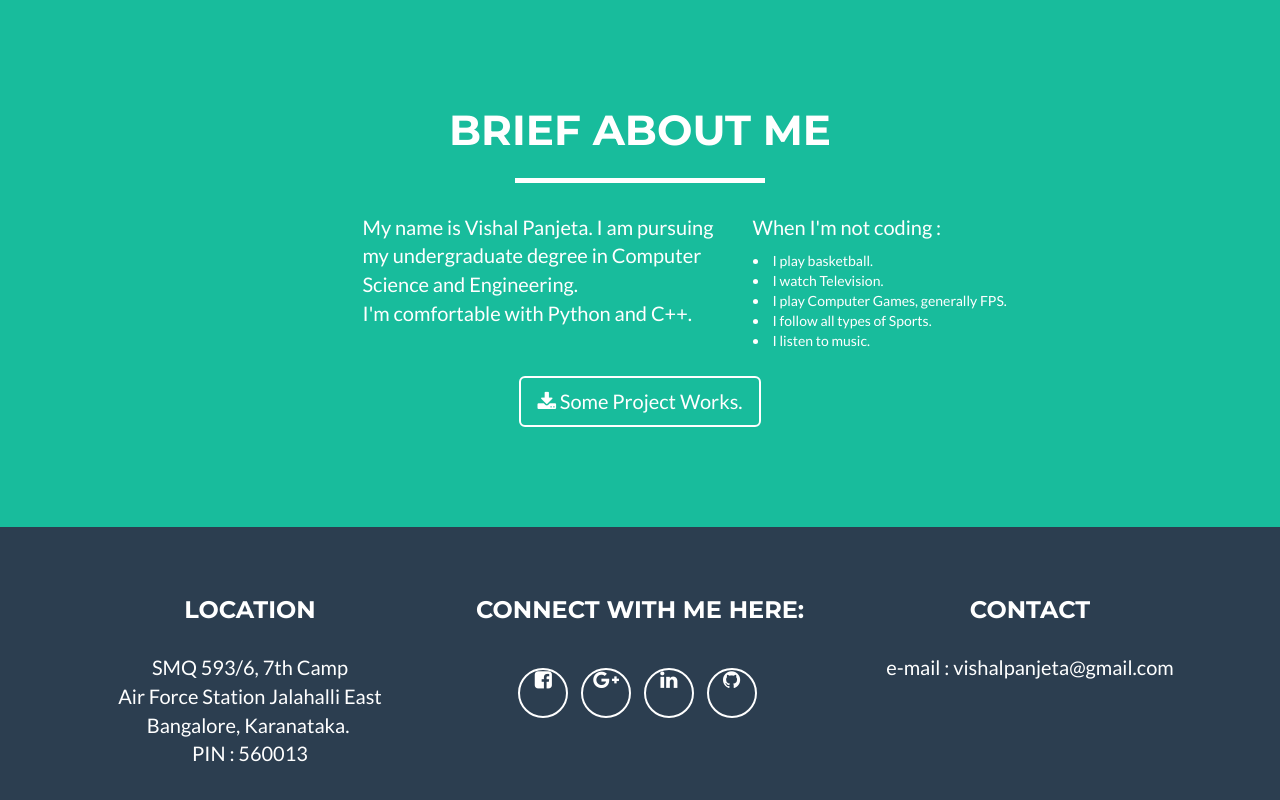
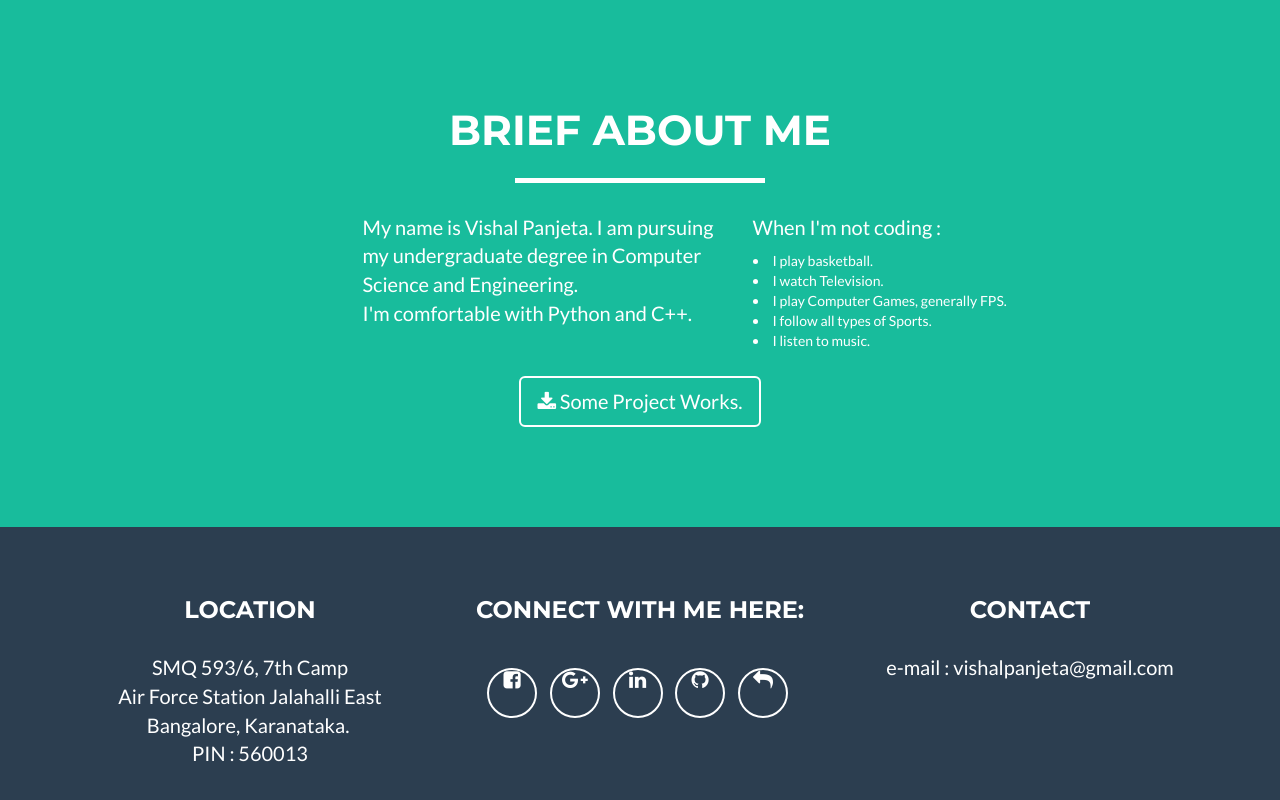
Before and after one commit to VPanjeta/vpanjeta.github.io, a website: page index.html in a window 1280 px wide. Shown: the part 475-1275 px from the top of the page. Drawn offline with nearby package versions, Linux system fonts and the light colour scheme.

Commit message:
added mail buttons

```diff
--- a/index.html
+++ b/index.html
@@ -131,6 +131,7 @@
               <li> <a href="https://plus.google.com/109948768234350056742" class="btn-social btn-outline"><i class="fa fa-fw fa-google-plus"></i></a> </li>
               <li> <a href="https://www.linkedin.com/in/vishal-panjeta-b9646413a/" class="btn-social btn-outline"><i class="fa fa-fw fa-linkedin"></i></a> </li>
               <li> <a href="https://github.com/VPanjeta" class="btn-social btn-outline"><i class="fa fa-fw fa-github"></i></a> </li>
+              <li> <a href="mailto:vishalpanjeta@gmail.com" class="btn-social btn-outline"><i class="fa fa-fw fa-github fa-mail-reply"></i></a> </li>
             </ul>
           </div>
           <div class="footer-col col-md-4">
```
